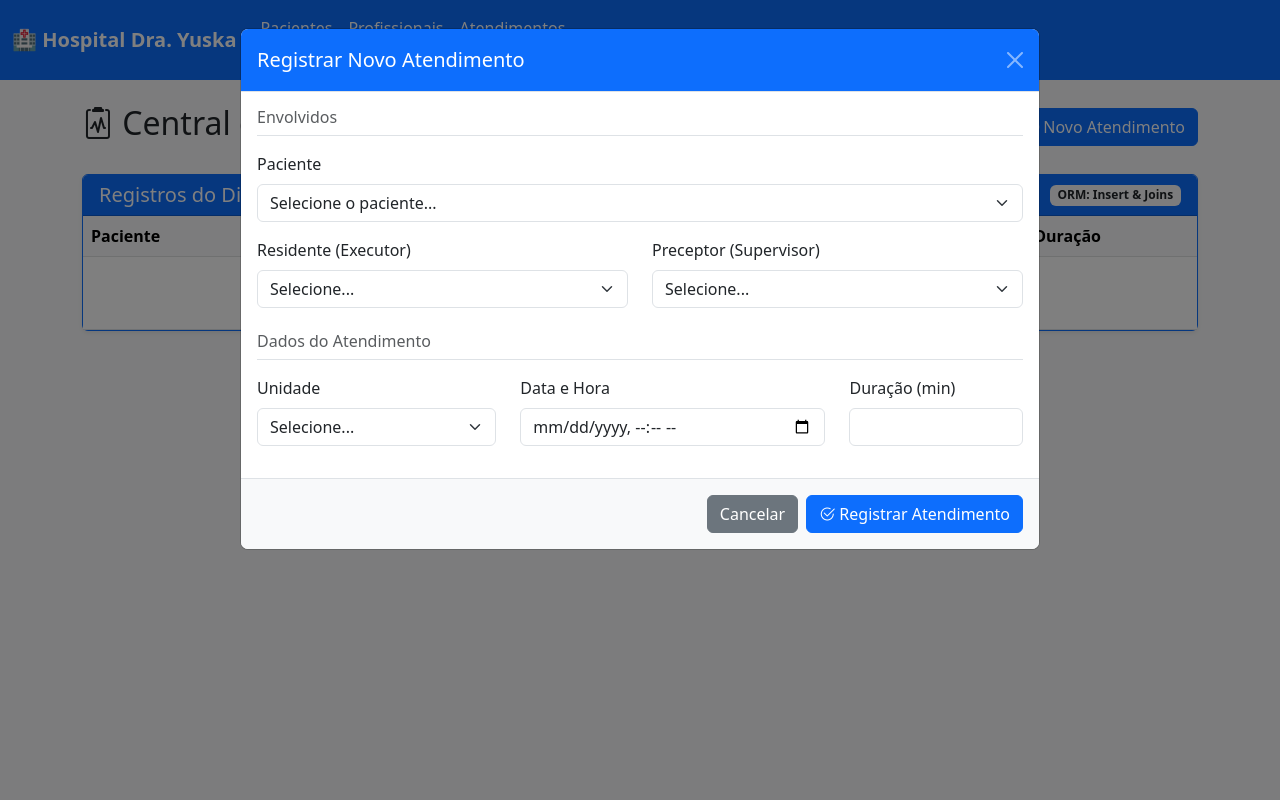
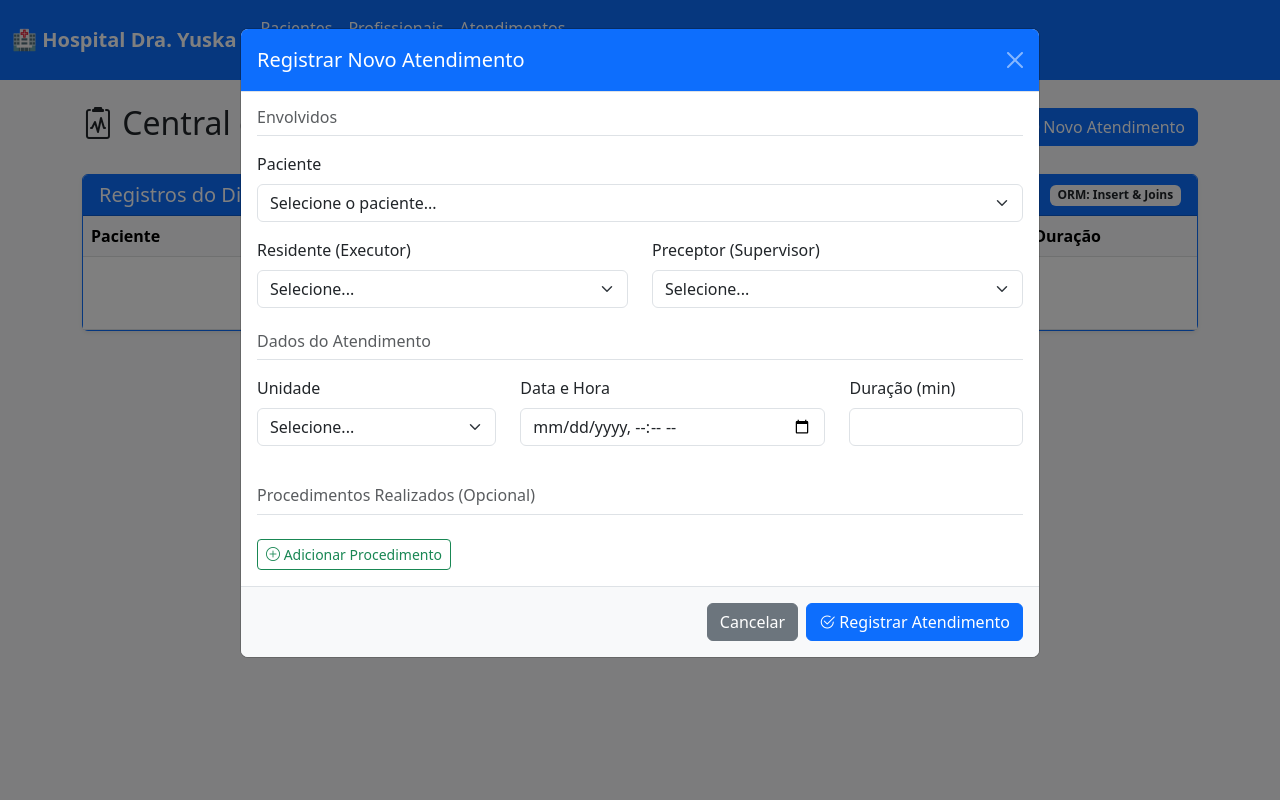
Before and after one commit to antoniofpneto/Sistema-de-Gestao-Hospitalar-Dra-Yuska-Maritan-Brito-Projeto-Banco-de-Dados-, a Flask app: page /atendimentos in a window 1280 px wide, after a click on "Novo Atendimento". Run offline with Flask 3, Linux system fonts and the light colour scheme.

Commit message:
refactor(atendimentos): adiciona inserção de procedimentos realizados no atendimento

```diff
--- a/app/app.py
+++ b/app/app.py
@@ -1,7 +1,7 @@
 # app.py
 import os
 from flask import Flask, render_template, request, redirect, url_for
-from models import db, Pessoa, Paciente, Preceptor, Residente, Atendimento, ProcedimentoRealizado, Unidade
+from models import db, Pessoa, Paciente, Preceptor, Residente, Atendimento, ProcedimentoRealizado, Unidade, Procedimento
 from dotenv import load_dotenv, find_dotenv
 from sqlalchemy import func, text
 from datetime import date, datetime
@@ -176,6 +176,8 @@ def inserir_atendimento():
     data_hora_str = request.form.get('data_hora')
     duracao_minutos = request.form.get('duracao_minutos')
 
+    procedimentos_json = request.form.get('procedimentos_json', '[]')
+
     # Validação básica
     if not (id_paciente and id_residente and id_preceptor and id_unidade and data_hora_str and duracao_minutos):
         return "Erro: Preencha todos os campos.", 400
@@ -191,7 +193,7 @@ def inserir_atendimento():
             "p_id_unidade": int(id_unidade),
             "p_data_hora": data_hora,
             "p_duracao": int(duracao_minutos),
-            "p_procedimentos": '[]' # JSON vindo do Front
+            "p_procedimentos": procedimentos_json # JSON vindo do Front
         }
 
         # Chamamos a Stored Procedure passando as variáveis com segurança (bind parameters)
@@ -222,13 +224,15 @@ def listar_atendimentos():
     residentes = Residente.query.all()
     preceptores = Preceptor.query.all()
     unidades = Unidade.query.all()
+    procedimentos = Procedimento.query.all()
 
     return render_template('atendimentos.html',
                            atendimentos=atendimentos,
                            pacientes=pacientes,
                            residentes=residentes,
                            preceptores=preceptores,
-                           unidades=unidades)
+                           unidades=unidades,
+                           procedimentos=procedimentos)
 
 
 # Consulta 02 - Listar todos os atendimentos de um paciente específico
--- a/app/templates/atendimentos.html
+++ b/app/templates/atendimentos.html
@@ -66,7 +66,7 @@
                             <select class="form-select" name="id_paciente" required>
                                 <option value="" disabled selected>Selecione o paciente...</option>
                                 {% for p in pacientes %}
-                                    <option value="{{ p.id_pessoa }}">{{ p.pessoa.nome }} (CPF: {{ p.pessoa.cpf }})</option>
+                                    <option value="{{ p.id_pessoa }}">{{ p.pessoa.nome }} (CPF: {{ p.pessoa.cpf | cpf}})</option>
                                 {% endfor %}
                             </select>
                         </div>
@@ -112,7 +112,20 @@
                             <label class="form-label">Duração (min)</label>
                             <input type="number" class="form-control" name="duracao_minutos" min="1" required>
                         </div>
+
                     </div>
+                    <h6 class="text-muted border-bottom pb-2 mb-3 mt-4">Procedimentos Realizados (Opcional)</h6>
+
+                    <!-- Campo oculto que guarda o JSON gerado pelo JavaScript -->
+                    <input type="hidden" name="procedimentos_json" id="procedimentos_json" value="[]">
+
+                    <div id="container-procedimentos">
+                        <!-- O JavaScript injeta as linhas de procedimentos aqui -->
+                    </div>
+
+                    <button type="button" class="btn btn-sm btn-outline-success mt-2" onclick="adicionarLinhaProcedimento()">
+                        <i class="bi bi-plus-circle"></i> Adicionar Procedimento
+                    </button>
 
                 </div>
                 <div class="modal-footer bg-light">
@@ -123,4 +136,63 @@
         </div>
     </div>
 </div>
+
+<script>
+    // Função para criar uma nova linha de campos na tela
+    function adicionarLinhaProcedimento() {
+        const container = document.getElementById('container-procedimentos');
+
+        const linha = document.createElement('div');
+        linha.className = 'row mb-2 linha-procedimento';
+        linha.innerHTML = `
+            <div class="col-md-5">
+                <select class="form-select select-proc" required>
+                    <option value="" disabled selected>Escolha o procedimento...</option>
+                    {% for proc in procedimentos %}
+                        <option value="{{ proc.id_procedimento }}">{{ proc.codigo }} - {{ proc.nome }}</option>
+                    {% endfor %}
+                </select>
+            </div>
+            <div class="col-md-2">
+                <input type="number" class="form-control input-qtd" placeholder="Qtd" min="1" value="1" required>
+            </div>
+            <div class="col-md-3">
+                <input type="number" class="form-control input-tempo" placeholder="Tempo (min)" min="1" required>
+            </div>
+            <div class="col-md-2">
+                <button type="button" class="btn btn-outline-danger w-100" onclick="this.closest('.linha-procedimento').remove()">
+                    <i class="bi bi-trash"></i>
+                </button>
+            </div>
+        `;
+        container.appendChild(linha);
+    }
+
+    // Interceptar o envio do formulário para empacotar o JSON
+    document.querySelector('form[action="/atendimento/novo"]').addEventListener('submit', function(event) {
+        const linhas = document.querySelectorAll('.linha-procedimento');
+        const listaProcedimentos = [];
+
+        // Varre cada linha que o usuário adicionou
+        linhas.forEach(linha => {
+            const idProc = linha.querySelector('.select-proc').value;
+            const qtd = linha.querySelector('.input-qtd').value;
+            const tempo = linha.querySelector('.input-tempo').value;
+
+            if (idProc && qtd && tempo) {
+                // Monta o objeto no exato formato que a Stored Procedure espera
+                listaProcedimentos.push({
+                    id_procedimento: parseInt(idProc),
+                    quantidade: parseInt(qtd),
+                    tempo_real_minutos: parseInt(tempo),
+                    observacao: ""
+                });
+            }
+        });
+
+        // Transforma o array em String JSON e injeta no campo oculto
+        document.getElementById('procedimentos_json').value = JSON.stringify(listaProcedimentos);
+    });
+</script>
+
 {% endblock %}
```
